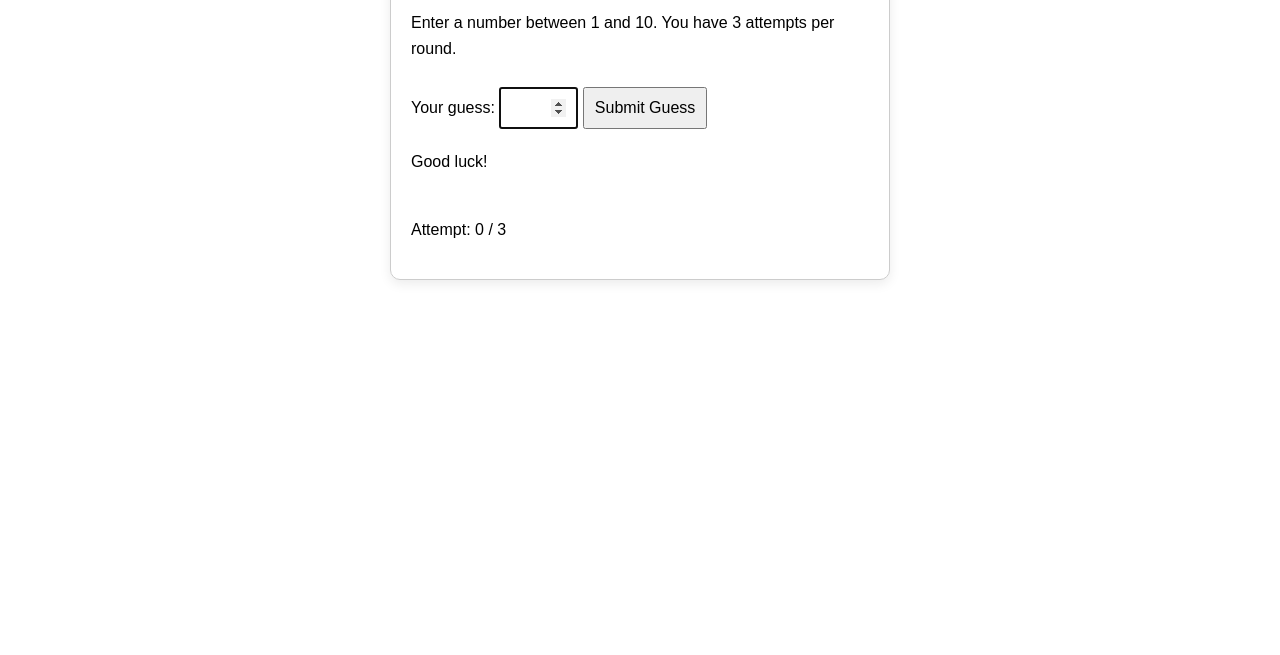
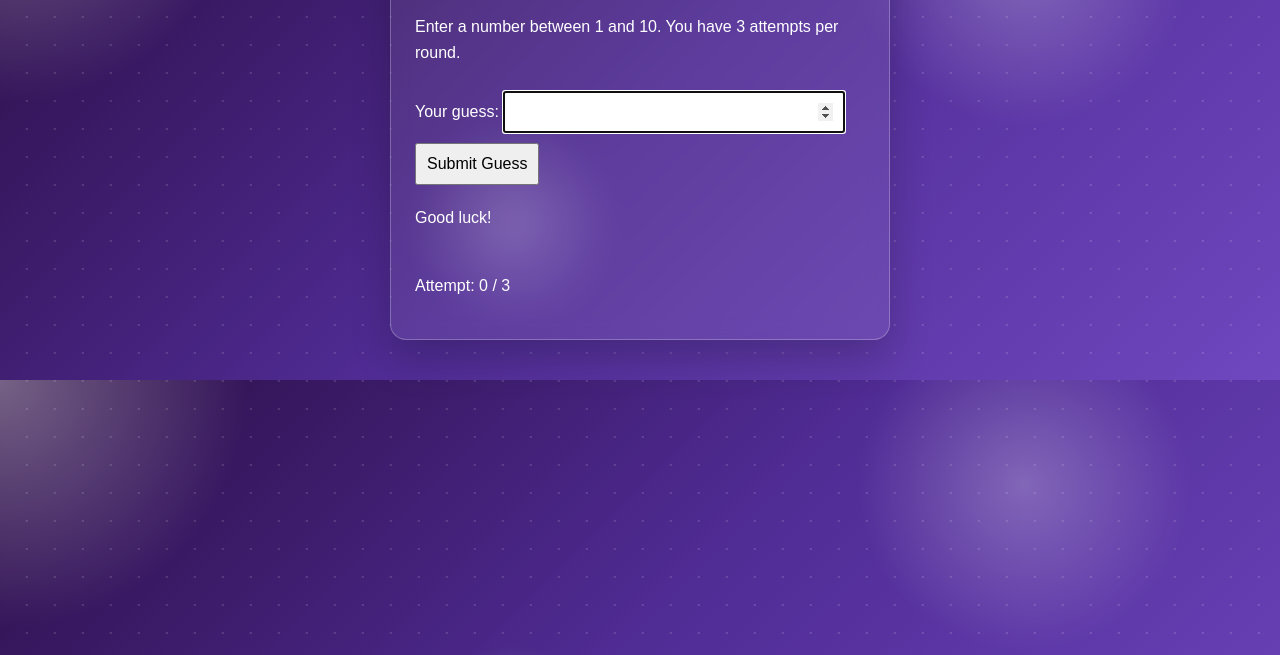
Before and after one commit to CoralDiane34/ALAB-337.4, a plain HTML site: page index.html in a window 1280 px wide. Shown: the part 145-800 px from the top of the page. Drawn offline with Linux system fonts and the light colour scheme.

Commit message:
added background

```diff
--- a/index.html
+++ b/index.html
@@ -11,18 +11,55 @@
       margin: 40px auto;
       padding: 0 20px;
       line-height: 1.6;
+      background: radial-gradient(circle at top left, rgba(255,255,255,0.35), transparent 18%),
+                  radial-gradient(circle at 80% 20%, rgba(255,255,255,0.25), transparent 15%),
+                  radial-gradient(circle at 40% 70%, rgba(255,255,255,0.2), transparent 12%),
+                  linear-gradient(135deg, #2b0d44, #502c95, #6f47bf);
+      background-blend-mode: screen, screen, screen, normal;
+      color: #fff;
+      position: relative;
+      overflow: hidden;
     }
+
+    body::before {
+      content: '';
+      position: fixed;
+      top: -20%;
+      left: -20%;
+      width: 140%;
+      height: 140%;
+      background-image: radial-gradient(circle, rgba(255,255,255,0.8) 1px, transparent 1px);
+      background-size: 28px 28px;
+      opacity: 0.18;
+      pointer-events: none;
+      animation: shimmer 10s linear infinite;
+      mix-blend-mode: screen;
+    }
+
+    @keyframes shimmer {
+      from { transform: translate(0, 0); }
+      to { transform: translate(30%, 30%); }
+    }
+
     .game-card {
-      border: 1px solid #ccc;
-      border-radius: 10px;
-      padding: 20px;
-      box-shadow: 0 4px 12px rgba(0,0,0,0.08);
+      border: 1px solid rgba(255,255,255,0.25);
+      border-radius: 16px;
+      padding: 24px;
+      box-shadow: 0 20px 40px rgba(0,0,0,0.2);
+      background: rgba(255,255,255,0.08);
+      backdrop-filter: blur(10px);
     }
     .game-card input,
     .game-card button {
       font-size: 16px;
       padding: 10px;
       margin-top: 10px;
+    }
+    .game-card input {
+      width: calc(100% - 132px);
+    }
+    .game-card button {
+      cursor: pointer;
     }
     .message {
       margin: 20px 0;
```
